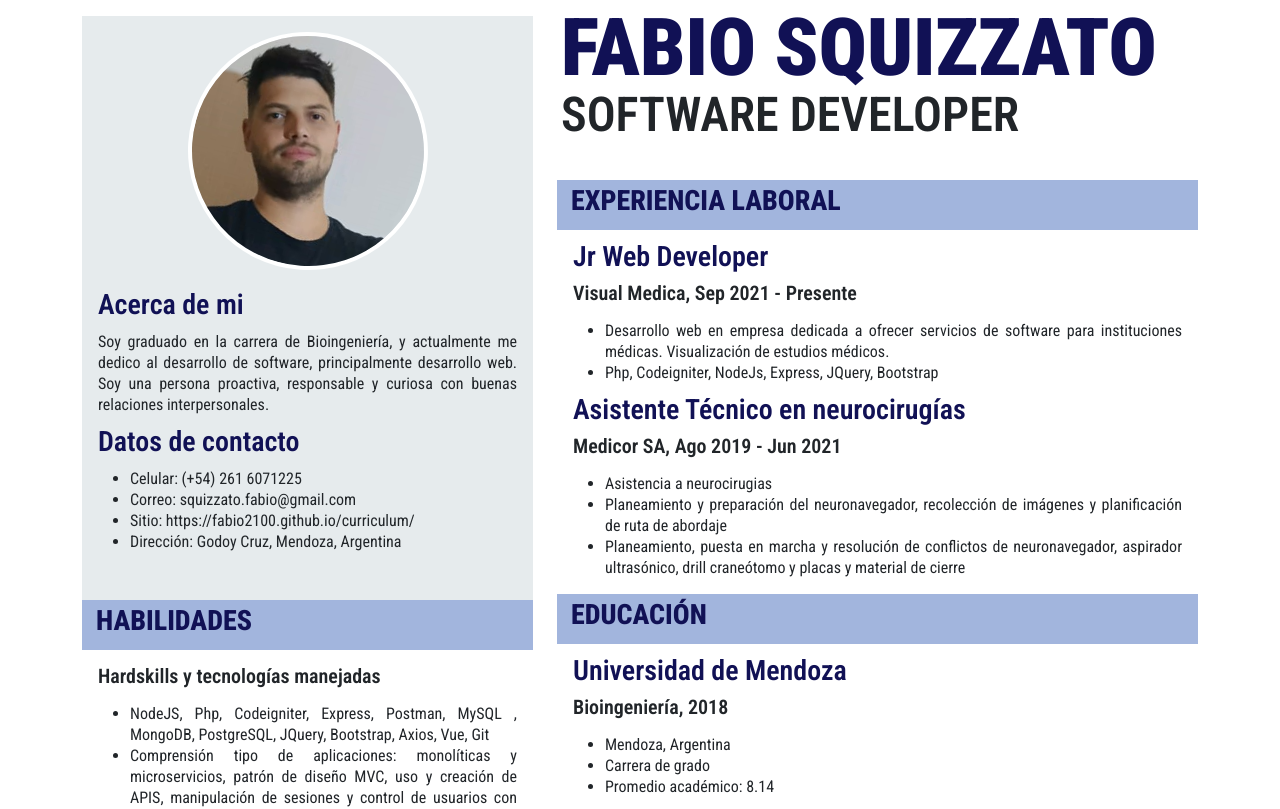
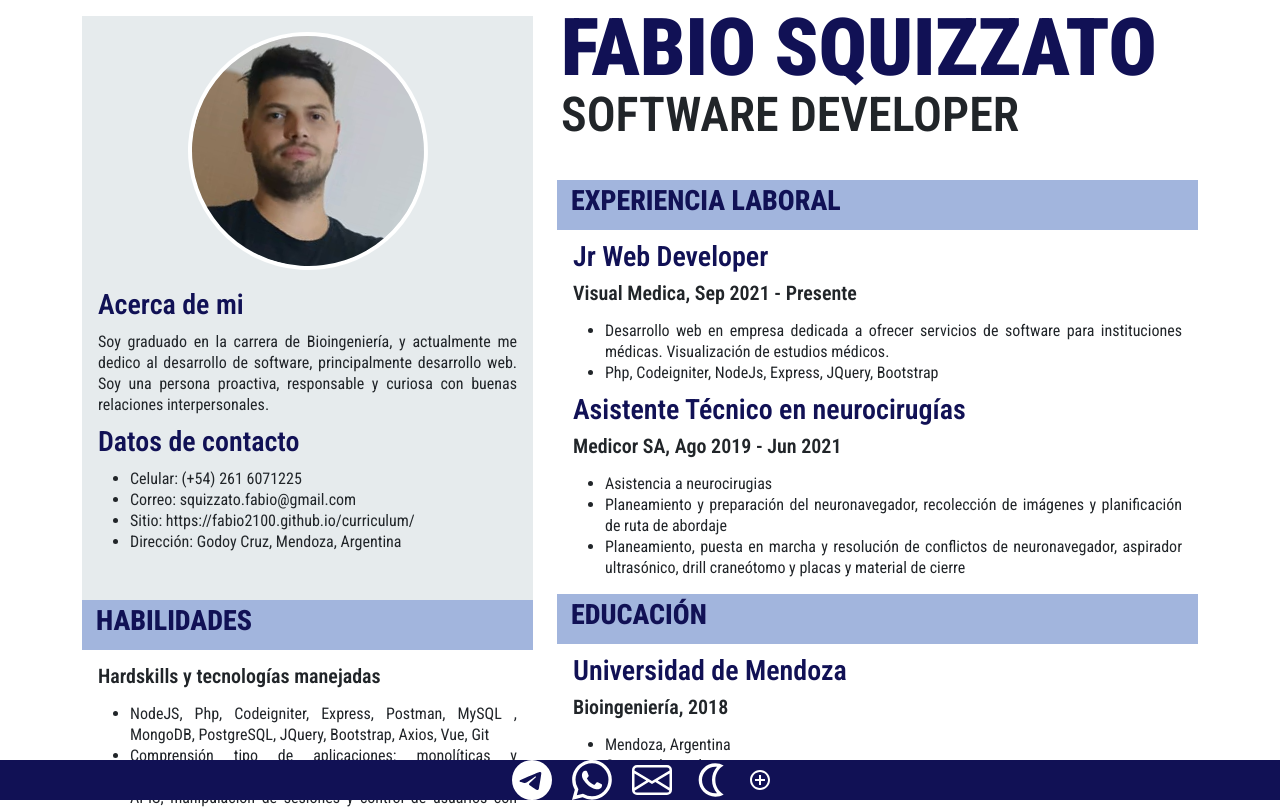
Before and after one commit to fabio2100/resume, a Next.js app: page / in a window 1280 px wide. Shown: the top 809 px of the page. Built offline with nearby package versions, Linux system fonts and the light colour scheme.

Commit message:
footer agregado

```diff
--- a/app/components/Acerca.js
+++ b/app/components/Acerca.js
@@ -10,13 +10,7 @@ export default function Acerca(){
     Soy una persona proactiva, responsable y curiosa
     con buenas relaciones interpersonales.`;
     const datos = `Datos de contacto`;
-    const infoDatos = `Celular: (+54) 261 6071225\n
-    Correo: squizzato.fabio@gmail.com \n
-    Sitio: https://fabio2100.github.io/curriculum/\n
-    Dirección: San Martín 1756, Godoy Cruz, Mendoza,
-    Argentina`;
     const arrayInfoDatos = [{nombre:'Celular',descripcion:`(+54) 261 6071225`},{nombre:'Correo',descripcion:`squizzato.fabio@gmail.com`},{nombre:'Sitio',descripcion:`https://fabio2100.github.io/curriculum/`},{nombre:'Dirección',descripcion:`Godoy Cruz, Mendoza, Argentina`},]
-    const objInfoDatos = {Celular:`(+54) 261 6071225`,Correo:`squizzato.fabio@gmail.com`,Sitio:`https://fabio2100.github.io/curriculum/`,Dirección:`Godoy Cruz, Mendoza, Argentina`}
 
     return <>
         <div className="acerca">
--- /dev/null
+++ b/app/components/Footer.js
@@ -0,0 +1,43 @@
+import React, { useRef, useEffect } from 'react';
+import '@/app/css/Footer.css'
+import AddCircleOutlineOutlinedIcon from '@mui/icons-material/AddCircleOutlineOutlined';
+import {BsWhatsapp,BsEnvelope,BsTelegram} from "react-icons/bs"
+import {RiTelegramLine} from "react-icons/ri"
+import {MdOutlineNightlight} from "react-icons/md"
+
+const Footer = () => {
+  const footerRef = useRef(null);
+
+  useEffect(() => {
+    const observer = new IntersectionObserver((entries) => {
+      entries.forEach((entry) => {
+        if (entry.isIntersecting) {
+          // El footer está visible en la pantalla
+          // Aquí puedes cambiar la clase o aplicar cualquier otra lógica
+          footerRef.current.classList.add('fixed-bottom');
+        } else {
+          // El footer ya no está visible
+          footerRef.current.classList.remove('visible-footer');
+        }
+      });
+    });
+
+    observer.observe(footerRef.current);
+
+    return () => {
+      observer.unobserve(footerRef.current);
+    };
+  }, []);
+
+  return (
+    <footer ref={footerRef} className="footer">
+        <BsTelegram className='footerIcon' />
+        <BsWhatsapp className='footerIcon' />
+        <BsEnvelope className='footerIcon' />
+        <MdOutlineNightlight className='footerIcon' />
+        <AddCircleOutlineOutlinedIcon className='footerIcon' />
+    </footer>
+  );
+};
+
+export default Footer;
--- /dev/null
+++ b/app/css/Footer.css
@@ -0,0 +1,16 @@
+.visible-footer{
+    position: fixed;
+    bottom: 10px;
+}
+
+.footer{
+    color: white;
+    width: 100%;
+    text-align: center;
+}
+
+.footerIcon{
+    font-size: 40px;
+    margin-left: .25em;
+    margin-right: .25em;
+}
--- a/app/globals.css
+++ b/app/globals.css
@@ -24,3 +24,7 @@ body {
       display: none;
     }
   }
+
+.footer{
+  background-color: #111155;
+}
--- a/app/page.js
+++ b/app/page.js
@@ -1,8 +1,10 @@
+'use client'
 import ExperienciaLaboral from "./components/ExperienciaLaboral";
 import Educacion from "./components/Educacion";
 import Titular from "./components/Titular";
 import Acerca from "./components/Acerca";
 import Habilidades from "./components/Habilidades";
+import Footer from "./components/Footer";
 
 export default function Home() {
   return (
@@ -26,6 +28,7 @@ export default function Home() {
         </div>
       </div>
     </div>
+    <Footer />
     </>
   )
 }
```
Also changed, not shown: package.json (+6 -1 lines), 1 other file (tests, documents, lock files or other folders).
